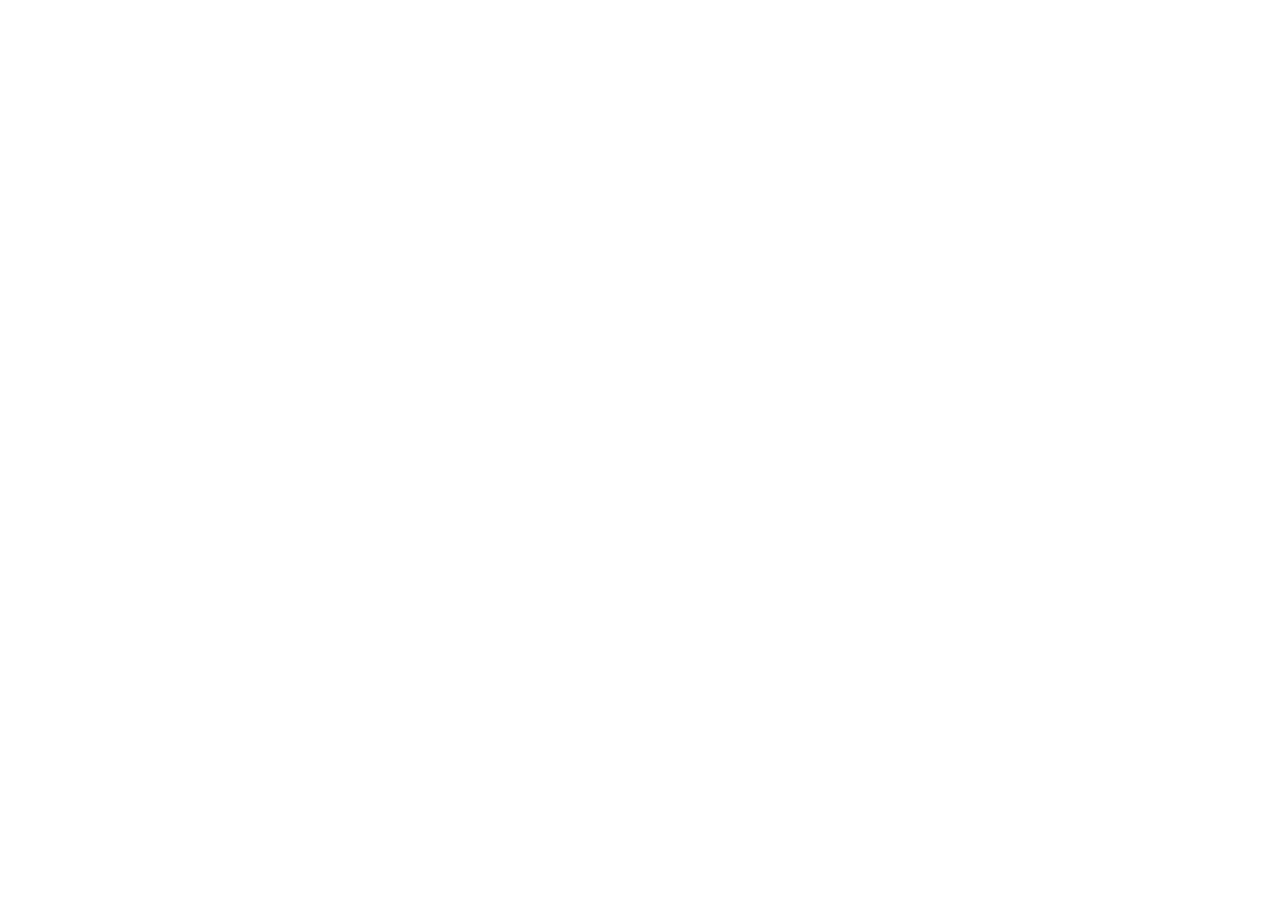
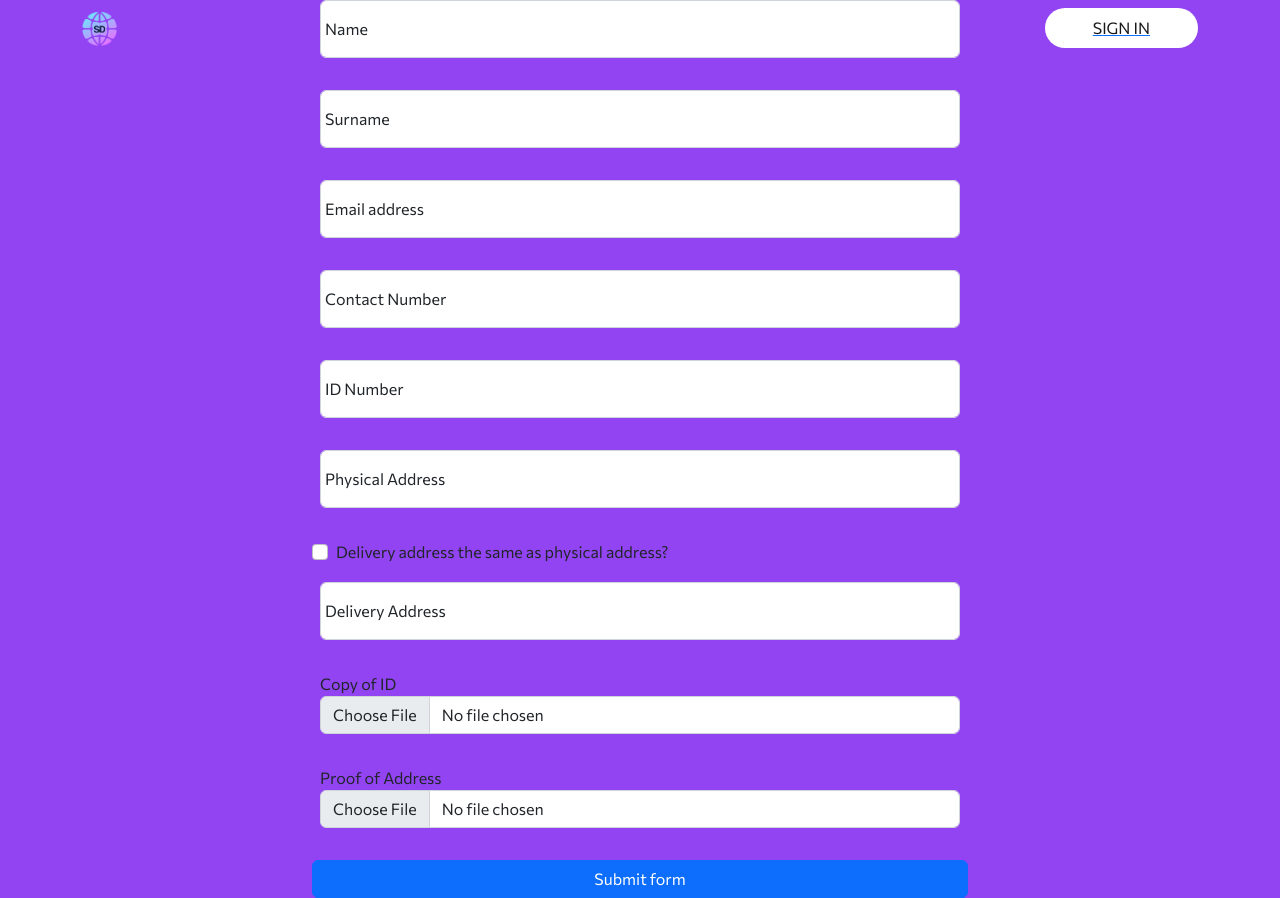
Before and after one commit to Xcose/SBWL, a React (Create React App) app: page /signup in a window 1280 px wide. Before the commit this address had no page. Before the commit the page ends 800 px from the top, so only its background shows below. Built offline with nearby package versions, Linux system fonts and the light colour scheme.

Commit message:
Sign up page add

```diff
--- a/src/App.css
+++ b/src/App.css
@@ -27,7 +27,7 @@
 }
 .btn-callToAction {
   background-color: #f44926 !important;
-  color: white !important;
+  /* color: white !important; */
 }
 .btn-nav {
   background-color: white !important;
--- a/src/App.js
+++ b/src/App.js
@@ -4,6 +4,7 @@
 import Home from "./pages/Home";
 import LTE from "./pages/LTE";
 import Fibre from "./pages/Fibre";
+import SignUp from "./pages/SignUp";
 import { BrowserRouter as Router, Routes, Route } from "react-router-dom";
 import Store from "./store";
 
@@ -16,6 +17,7 @@
 						<Route path="/" exact element={<Home />} />
 						<Route path="/lte" exact element={<LTE />} />
 						<Route path="/fibre" exact element={<Fibre />} />
+						<Route path="/signup" exact element={<SignUp />} />
 						{/* <Home /> */}
 					</Routes>
 				</div>
--- a/src/Components/Home/Fibre.jsx
+++ b/src/Components/Home/Fibre.jsx
@@ -47,9 +47,9 @@
 						/>
 					</div>
 					<Link to="/fibre">
-						<div className="btn btn-lg btn-callToAction rounded-pill px-5 my-5 d-none d-md-block">
+						<span className="btn btn-lg btn-callToAction rounded-pill px-5 my-5 d-none d-md-block text-white">
 							View Deals
-						</div>
+						</span>
 					</Link>
 				</div>
 				<div className="col-12 col-md-4 position-relative">
--- a/src/Components/Home/Hero.jsx
+++ b/src/Components/Home/Hero.jsx
@@ -4,6 +4,7 @@
 import blob from "../../images/blob.svg";
 import blob1 from "../../images/blob(2).svg";
 import blob2 from "../../images/blob(5).svg";
+import { Link } from "react-router-dom";
 
 function Hero() {
 	return (
@@ -43,12 +44,11 @@
 						>
 							DATA
 						</p>
-						<a
-							href="#"
-							className="btn btn-lg btn-callToAction rounded-pill px-5"
-						>
-							SIGN UP
-						</a>
+						<Link to="/signup">
+							<span className="btn btn-lg btn-callToAction rounded-pill px-5 text-white">
+								SIGN UP
+							</span>
+						</Link>
 					</div>
 				</div>
 				<div className="col-12 col-md-6 h-100 position-relative d-none d-md-block">
--- a/src/Shared/navbar.jsx
+++ b/src/Shared/navbar.jsx
@@ -43,13 +43,14 @@
 				<div className="collapse navbar-collapse" id="navbarNav">
 					<ul className="navbar-nav ms-auto">
 						<li className="nav-item">
-							<a
-								className="nav-link active btn btn-nav border-0 rounded-pill px-5"
-								aria-current="page"
-								href="#home"
-							>
-								SIGN IN
-							</a>
+							<Link to="/signup">
+								<span
+									className="nav-link active btn btn-nav border-0 rounded-pill px-5"
+									aria-current="page"
+								>
+									SIGN IN
+								</span>
+							</Link>
 						</li>
 					</ul>
 				</div>
--- /dev/null
+++ b/src/pages/SignUp.jsx
@@ -0,0 +1,139 @@
+import React from "react";
+import SiteNav from "../Shared/navbar";
+
+const SignUp = () => {
+	const formSubmit = (e) => {
+		e.preventDefault();
+	};
+	return (
+		<React.Fragment>
+			<div
+				className="fibre-section d-flex align-items-stretch flex-row row  m-0 g-0"
+				style={{ minHeight: "100vh" }}
+			>
+				<div className="col-12">
+					{/* navigation bar */}
+					<SiteNav />
+				</div>
+				<div className="col-12 col-md-6 offset-md-3">
+					<form
+						class="row g-3 needs-validation"
+						novalidate
+						onSubmit={formSubmit}
+					>
+						<div class="form-floating mb-3">
+							<input
+								type="text"
+								class="form-control"
+								id="floatingInput"
+								placeholder="Name"
+								required
+							/>
+							<label for="floatingInput">Name</label>
+						</div>
+						<div class="form-floating mb-3">
+							<input
+								type="text"
+								class="form-control"
+								id="floatingInput"
+								placeholder="Surname"
+								required
+							/>
+							<label for="floatingInput">Surname</label>
+						</div>
+						<div class="form-floating mb-3">
+							<input
+								type="email"
+								class="form-control"
+								id="floatingInput"
+								placeholder="Email"
+								required
+							/>
+							<label for="floatingInput">Email address</label>
+						</div>
+						<div class="form-floating mb-3">
+							<input
+								type="text"
+								class="form-control"
+								id="floatingInput"
+								placeholder="Contact Number"
+								required
+							/>
+							<label for="floatingInput">Contact Number</label>
+						</div>
+						<div class="form-floating mb-3">
+							<input
+								type="text"
+								class="form-control"
+								id="floatingInput"
+								placeholder="ID Number"
+								required
+							/>
+							<label for="floatingInput">ID Number</label>
+						</div>
+						<div class="form-floating mb-3">
+							<input
+								type="text"
+								class="form-control"
+								id="floatingInput"
+								placeholder="Physical Address"
+								required
+							/>
+							<label for="floatingInput">Physical Address</label>
+						</div>
+						<div class="form-check">
+							<input
+								class="form-check-input"
+								type="checkbox"
+								value=""
+								id="flexCheckDefault"
+							/>
+							<label class="form-check-label" for="flexCheckDefault">
+								Delivery address the same as physical address?
+							</label>
+						</div>
+						<div class="form-floating mb-3">
+							<input
+								type="text"
+								class="form-control"
+								id="floatingInput"
+								placeholder="Delivery Address"
+								required
+							/>
+							<label for="floatingInput">Delivery Address</label>
+						</div>
+						<div class="mb-3">
+							<label for="floatingInput">Copy of ID</label>
+							<input
+								type="file"
+								class="form-control"
+								aria-label="file example"
+								required
+							/>
+							<div class="invalid-feedback">
+								Example invalid form file feedback
+							</div>
+						</div>
+						<div class="mb-3">
+							<label for="floatingInput">Proof of Address</label>
+							<input
+								type="file"
+								class="form-control"
+								aria-label="file example"
+								required
+							/>
+							<div class="invalid-feedback">
+								Example invalid form file feedback
+							</div>
+						</div>
+						<button class="btn btn-primary" type="submit">
+							Submit form
+						</button>
+					</form>
+				</div>
+			</div>
+		</React.Fragment>
+	);
+};
+
+export default SignUp;
```
